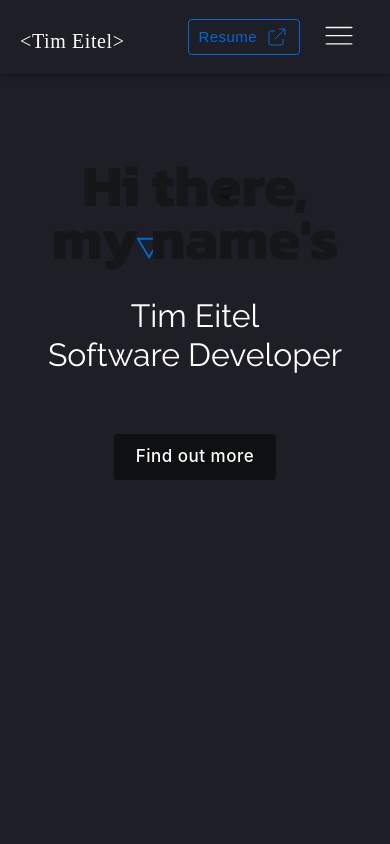
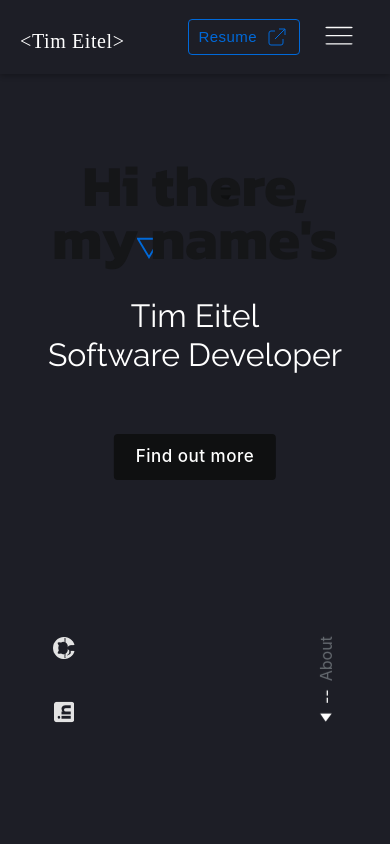
Before and after one commit to timeitel/portfolio, a Next.js app: page / in a window 390 px wide. Shown: the top 844 px of the page. Built offline with nearby package versions, Linux system fonts and the light colour scheme; a web font is replaced by a local one.

Commit message:
feat: landing links

```diff
--- a/modules/Landing/Landing.tsx
+++ b/modules/Landing/Landing.tsx
@@ -1,4 +1,3 @@
-import { useMediaQuery } from "@hooks/useMediaQuery";
 import React, { FC } from "react";
 import { LandingBackground } from "./LandingBackground";
 import { LandingForeground } from "./LandingForeground";
@@ -8,13 +7,12 @@ import { Triangles } from "./Triangles";
 interface Props {}
 
 export const Landing: FC<Props> = () => {
-  const showLinks = useMediaQuery({ min: "laptop" });
   return (
     <section style={{ height: "100vh", position: "relative" }}>
       <Triangles />
       <LandingBackground />
       <LandingForeground />
-      {showLinks && <LandingSocials />}
+      <LandingSocials />
     </section>
   );
 };
--- a/modules/Landing/LandingSocials.tsx
+++ b/modules/Landing/LandingSocials.tsx
@@ -6,12 +6,14 @@ import {
 import { useTheme } from "@emotion/react";
 import styled from "@emotion/styled";
 import { useFadeIn } from "@hooks";
+import { useMediaQuery } from "@hooks/useMediaQuery";
 import { FC } from "react";
 import { animated } from "react-spring";
 
 interface Props {}
 
 export const LandingSocials: FC<Props> = ({}) => {
+  const largeScreen = useMediaQuery({ min: "laptop" });
   const {
     color: { whitePrimary, whiteSecondary },
   } = useTheme();
@@ -34,28 +36,41 @@ export const LandingSocials: FC<Props> = ({}) => {
 
   return (
     <>
-      <StyledLeftSocials>
+      <StyledLeftSocials largeScreen={largeScreen}>
         <animated.div style={secondStyle}>
           <StyledLink>
             <LinkedInContainedIcon color={whiteSecondary} />
-            <span style={{ color: whitePrimary, margin: "0 0.5rem" }}>--</span>
-            <span>LinkedIn</span>
+            {largeScreen && (
+              <>
+                <span style={{ color: whitePrimary, margin: "0 0.5rem" }}>
+                  --
+                </span>
+                <span>LinkedIn</span>
+              </>
+            )}
           </StyledLink>
         </animated.div>
         <animated.div style={firstStyle}>
           <StyledLink>
             <GithubContainedIcon color={whiteSecondary} />
-            <span style={{ color: whitePrimary, margin: "0 0.5rem" }}>--</span>
-            <span>Github</span>
+            {largeScreen && (
+              <>
+                <span style={{ color: whitePrimary, margin: "0 0.5rem" }}>
+                  --
+                </span>
+                <span>Github</span>
+              </>
+            )}
           </StyledLink>
         </animated.div>
       </StyledLeftSocials>
-      <StyledRightSocials>
+
+      <StyledRightSocials largeScreen={largeScreen}>
         <animated.div style={thirdStyle}>
           <StyledLink>
             <TriangleCtaIcon />
             <span style={{ color: whitePrimary, margin: "0 0.5rem" }}>--</span>
-            <span>About me</span>
+            <span>About{largeScreen && " me"}</span>
           </StyledLink>
         </animated.div>
       </StyledRightSocials>
@@ -63,9 +78,9 @@ export const LandingSocials: FC<Props> = ({}) => {
   );
 };
 
-export const StyledLeftSocials = styled.div`
-  bottom: 16.5rem;
-  left: -4rem;
+const StyledLeftSocials = styled.div<{ largeScreen: boolean }>`
+  bottom: ${(p) => (p.largeScreen ? "16.5rem" : "10rem")};
+  left: ${(p) => (p.largeScreen ? "-4rem" : 0)};
   padding: 0.75rem 0;
   transform: rotate(-90deg);
   position: absolute;
@@ -73,9 +88,9 @@ export const StyledLeftSocials = styled.div`
   align-items: center;
 `;
 
-export const StyledRightSocials = styled.div`
-  bottom: 14.5rem;
-  right: 0;
+const StyledRightSocials = styled.div<{ largeScreen: boolean }>`
+  bottom: ${(p) => (p.largeScreen ? "11.75rem" : "10rem")};
+  right: ${(p) => (p.largeScreen ? "0.5rem" : 0)};
   padding: 0.75rem 0;
   transform: rotate(-90deg);
   position: absolute;
@@ -83,7 +98,7 @@ export const StyledRightSocials = styled.div`
   align-items: center;
 `;
 
-export const StyledLink = styled.div`
+const StyledLink = styled.div`
   margin-right: 2.5rem;
   display: flex;
   align-items: center;
```
